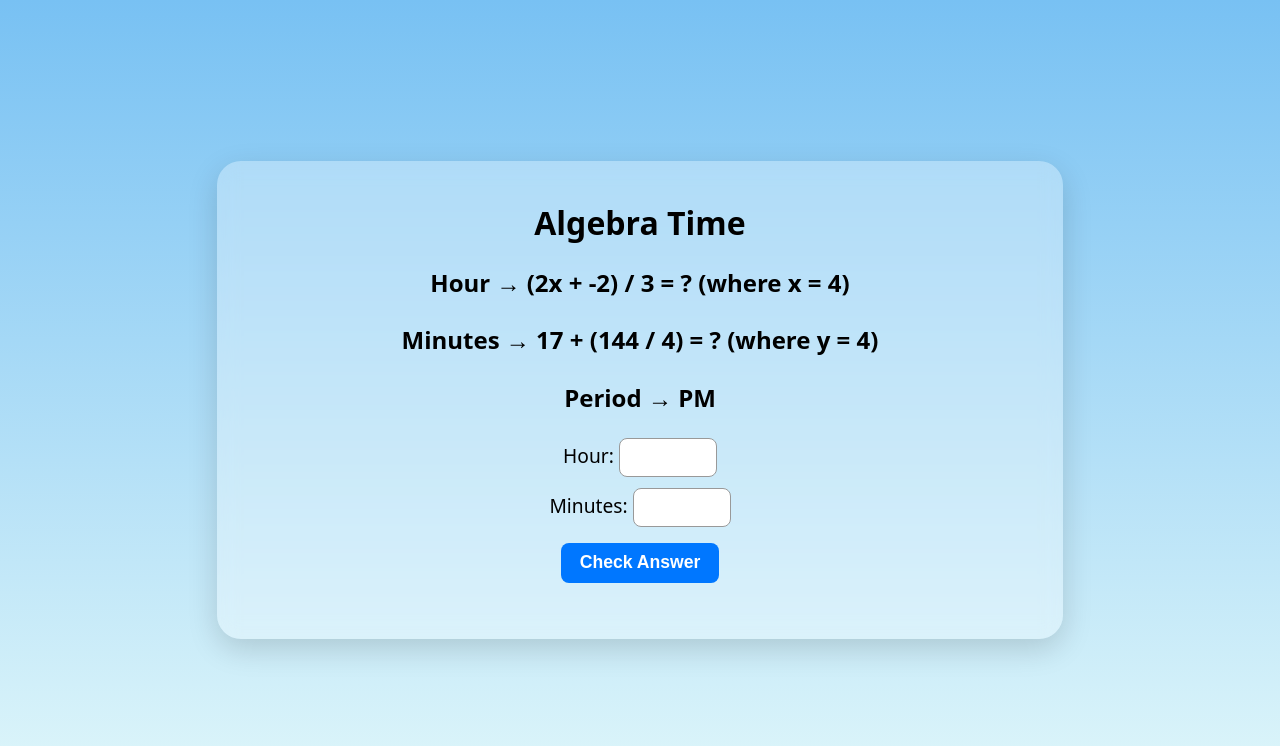
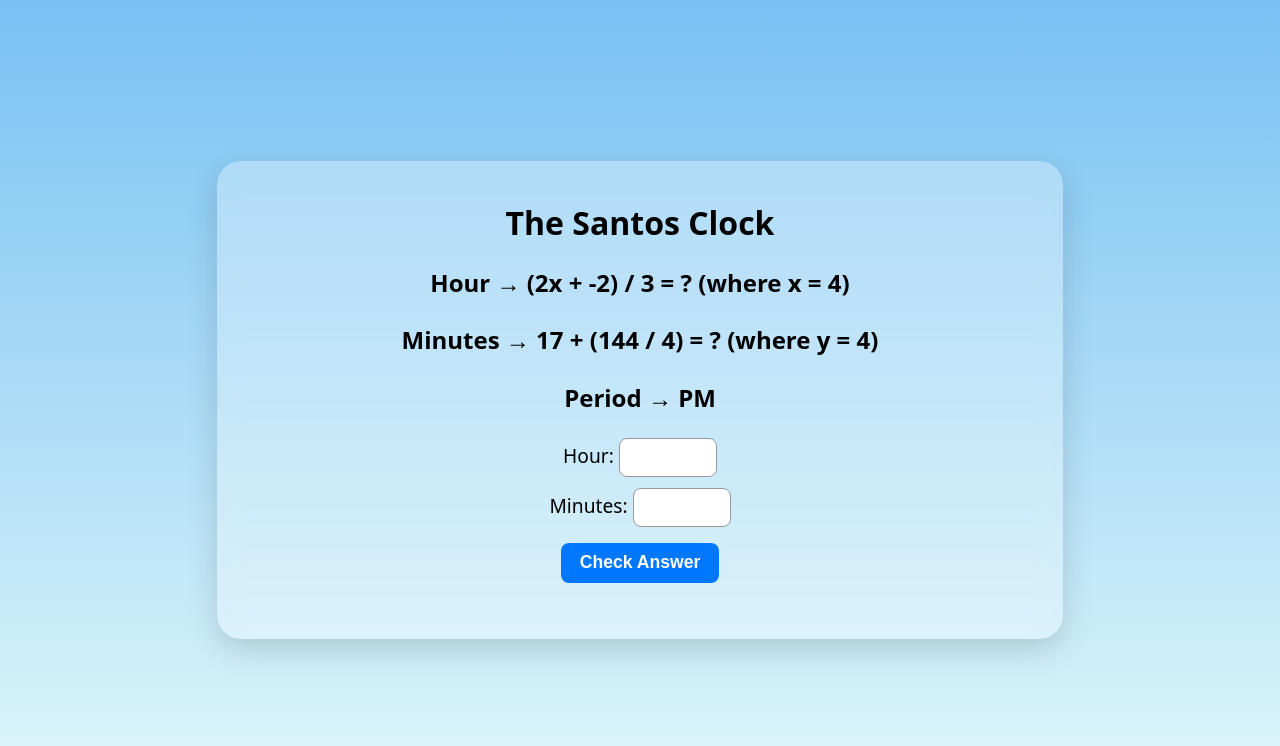
Before and after one commit to drs-az/clock, a plain HTML site: page index.html in a window 1280 px wide. Drawn offline with Linux system fonts and the light colour scheme.

Commit message:
Update index.html

```diff
--- a/index.html
+++ b/index.html
@@ -2,7 +2,7 @@
 <html lang="en">
 <head>
 <meta charset="UTF-8">
-<title>Algebra Time</title>
+<title>The Santos Clock</title>
 <meta name="viewport" content="width=device-width, initial-scale=1">
 
 <style>
@@ -93,7 +93,7 @@
 <body>
 
 <div class="box">
-  <h1>Algebra Time</h1>
+  <h1>The Santos Clock</h1>
 
   <div id="hoursEq" class="equation"></div>
   <div id="minutesEq" class="equation"></div>
```
